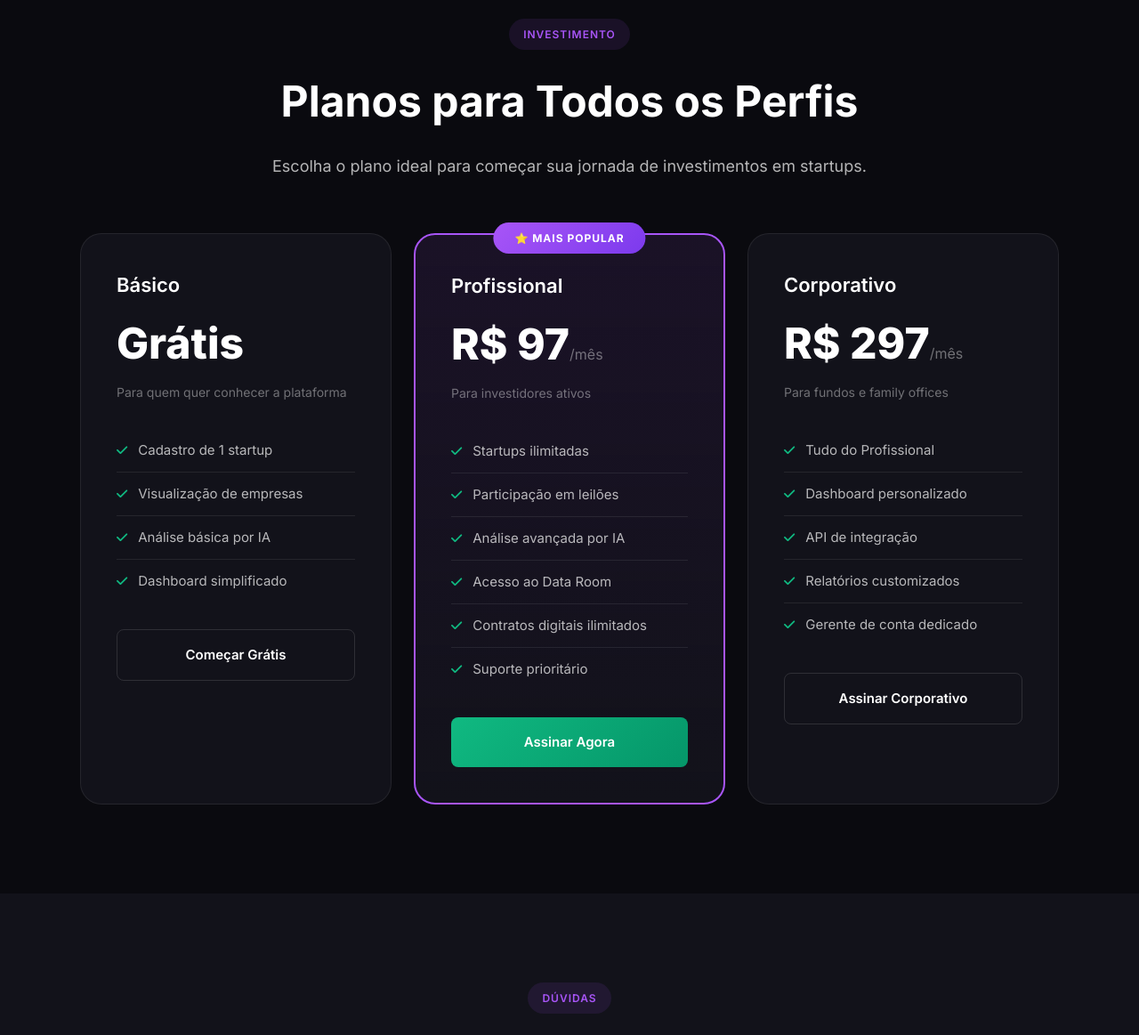
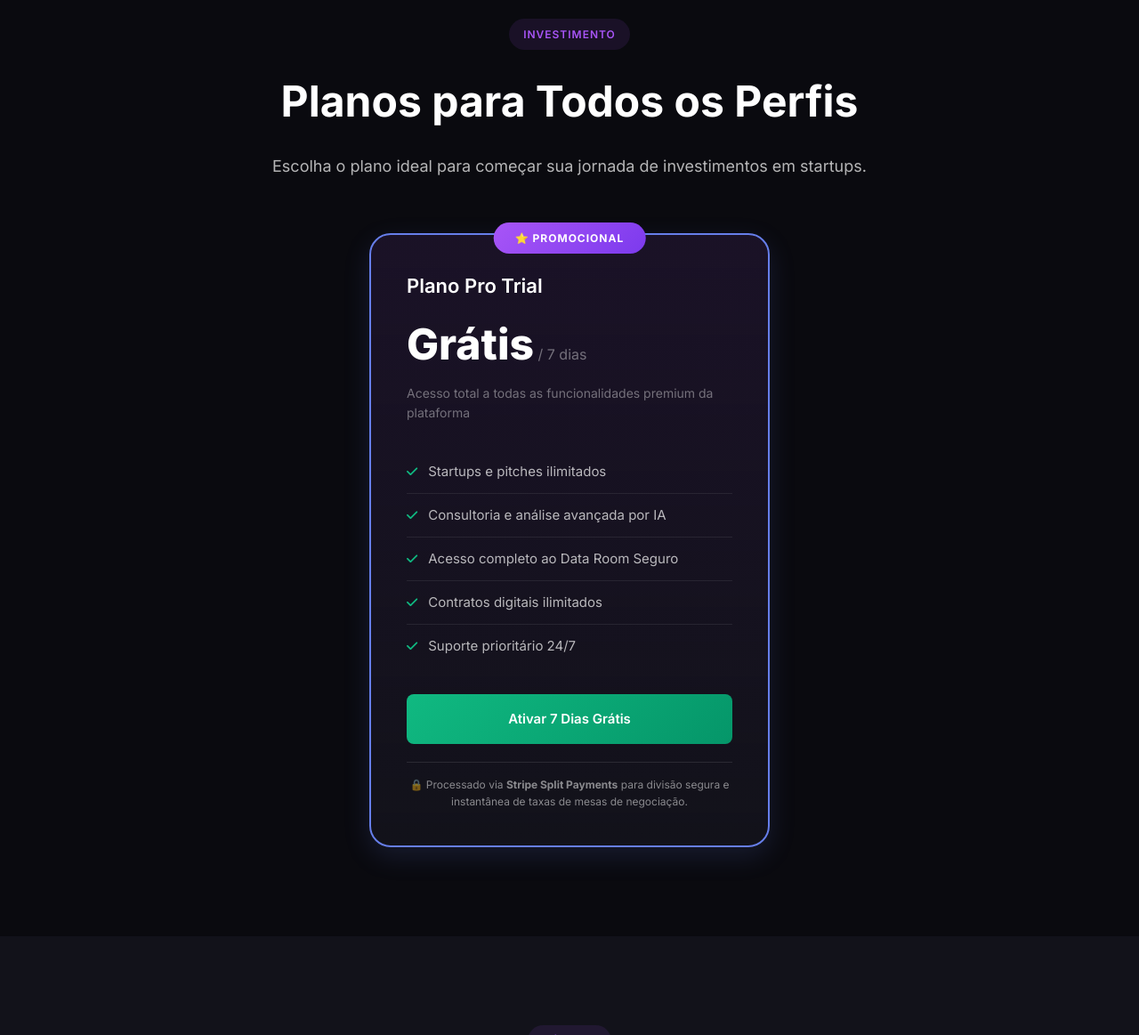
Before and after one commit to barba-branca/New-startse, a Django app: page / in a window 1280 px wide. Shown: the part 2787-3950 px from the top of the page at 89% size. Run offline with Django 5.2, Linux system fonts and the light colour scheme; parts of the project's set-up code (start-up, migrations or seed data) failed here and were passed over.

Commit message:
feat: adiciona plano trial de 7 dias com tudo incluso e destaque para Stripe Split Payments

```diff
--- a/landingPage/templates/index.html
+++ b/landingPage/templates/index.html
@@ -1457,65 +1457,30 @@
             <p>Escolha o plano ideal para começar sua jornada de investimentos em startups.</p>
         </div>
 
-        <div class="pricing-grid">
-            <!-- Plano Básico -->
-            <div class="pricing-card">
-                <h3>Básico</h3>
-                <div class="price">Grátis</div>
-                <p class="price-desc">Para quem quer conhecer a plataforma</p>
+        <div class="pricing-grid" style="display: flex; justify-content: center; gap: 30px; max-width: 900px; margin: 0 auto;">
+            <!-- Plano Único: Teste Grátis 7 Dias -->
+            <div class="pricing-card popular" style="max-width: 450px; width: 100%; border: 2px solid #667eea; box-shadow: 0 10px 30px rgba(102, 126, 234, 0.15);">
+                <div class="popular-badge">⭐ Promocional</div>
+                <h3>Plano Pro Trial</h3>
+                <div class="price">Grátis<span> / 7 dias</span></div>
+                <p class="price-desc">Acesso total a todas as funcionalidades premium da plataforma</p>
 
                 <ul class="pricing-features">
-                    <li><i class="fas fa-check"></i> Cadastro de 1 startup</li>
-                    <li><i class="fas fa-check"></i> Visualização de empresas</li>
-                    <li><i class="fas fa-check"></i> Análise básica por IA</li>
-                    <li><i class="fas fa-check"></i> Dashboard simplificado</li>
+                    <li><i class="fas fa-check"></i> Startups e pitches ilimitados</li>
+                    <li><i class="fas fa-check"></i> Consultoria e análise avançada por IA</li>
+                    <li><i class="fas fa-check"></i> Acesso completo ao Data Room Seguro</li>
+                    <li><i class="fas fa-check"></i> Contratos digitais ilimitados</li>
+                    <li><i class="fas fa-check"></i> Suporte prioritário 24/7</li>
                 </ul>
 
-                <a href="{% url 'cadastro' %}" class="btn btn-outline" style="display: block; text-align: center;">
-                    Começar Grátis
+                <a href="{% url 'checkout' 'trial_7d' %}" class="btn btn-primary"
+                    style="display: block; text-align: center; margin-top: 20px;">
+                    Ativar 7 Dias Grátis
                 </a>
-            </div>
-
-            <!-- Plano Profissional (Popular) -->
-            <div class="pricing-card popular">
-                <div class="popular-badge">⭐ Mais Popular</div>
-                <h3>Profissional</h3>
-                <div class="price">R$ 97<span>/mês</span></div>
-                <p class="price-desc">Para investidores ativos</p>
-
-                <ul class="pricing-features">
-                    <li><i class="fas fa-check"></i> Startups ilimitadas</li>
-                    <li><i class="fas fa-check"></i> Participação em leilões</li>
-                    <li><i class="fas fa-check"></i> Análise avançada por IA</li>
-                    <li><i class="fas fa-check"></i> Acesso ao Data Room</li>
-                    <li><i class="fas fa-check"></i> Contratos digitais ilimitados</li>
-                    <li><i class="fas fa-check"></i> Suporte prioritário</li>
-                </ul>
-
-                <a href="{% url 'checkout' 'profissional' %}" class="btn btn-primary"
-                    style="display: block; text-align: center;">
-                    Assinar Agora
-                </a>
-            </div>
-
-            <!-- Plano Corporativo -->
-            <div class="pricing-card">
-                <h3>Corporativo</h3>
-                <div class="price">R$ 297<span>/mês</span></div>
-                <p class="price-desc">Para fundos e family offices</p>
-
-                <ul class="pricing-features">
-                    <li><i class="fas fa-check"></i> Tudo do Profissional</li>
-                    <li><i class="fas fa-check"></i> Dashboard personalizado</li>
-                    <li><i class="fas fa-check"></i> API de integração</li>
-                    <li><i class="fas fa-check"></i> Relatórios customizados</li>
-                    <li><i class="fas fa-check"></i> Gerente de conta dedicado</li>
-                </ul>
-
-                <a href="{% url 'checkout' 'corporativo' %}" class="btn btn-outline"
-                    style="display: block; text-align: center;">
-                    Assinar Corporativo
-                </a>
+
+                <div style="margin-top: 20px; padding-top: 15px; border-top: 1px solid rgba(255,255,255,0.1); font-size: 12px; color: rgba(255,255,255,0.5); text-align: center;">
+                    🔒 Processado via <strong>Stripe Split Payments</strong> para divisão segura e instantânea de taxas de mesas de negociação.
+                </div>
             </div>
         </div>
     </section>
--- a/landingPage/views.py
+++ b/landingPage/views.py
@@ -32,9 +32,10 @@ def login_view(request):
 @login_required(login_url='/usuarios/logar/')
 def checkout(request, plan_id):
     """
-    Processa o checkout do plano selecionado (Gratuito durante a fase Beta).
+    Processa o checkout do plano selecionado (Gratuito / Trial).
     """
     plans = {
+        'trial_7d': {'name': 'Pro Trial (7 Dias)'},
         'profissional': {'name': 'Profissional'},
         'corporativo': {'name': 'Corporativo'}
     }
@@ -44,5 +45,5 @@ def checkout(request, plan_id):
     if not selected_plan:
         return redirect('landingPage')
 
-    messages.add_message(request, constants.SUCCESS, f"Seu plano {selected_plan['name']} foi ativado gratuitamente durante a fase Beta!")
+    messages.add_message(request, constants.SUCCESS, f"Seu plano {selected_plan['name']} com tudo incluso foi ativado gratuitamente por 7 dias!")
     return redirect('/investidores/painel/')
```
